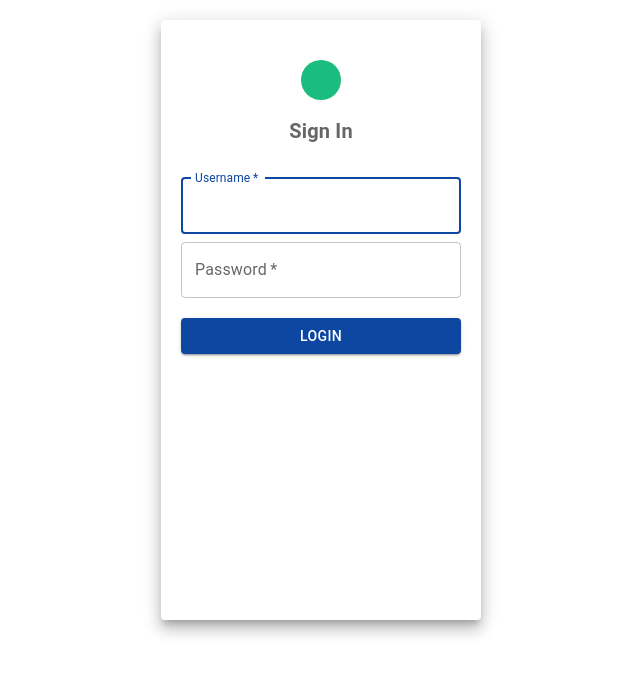
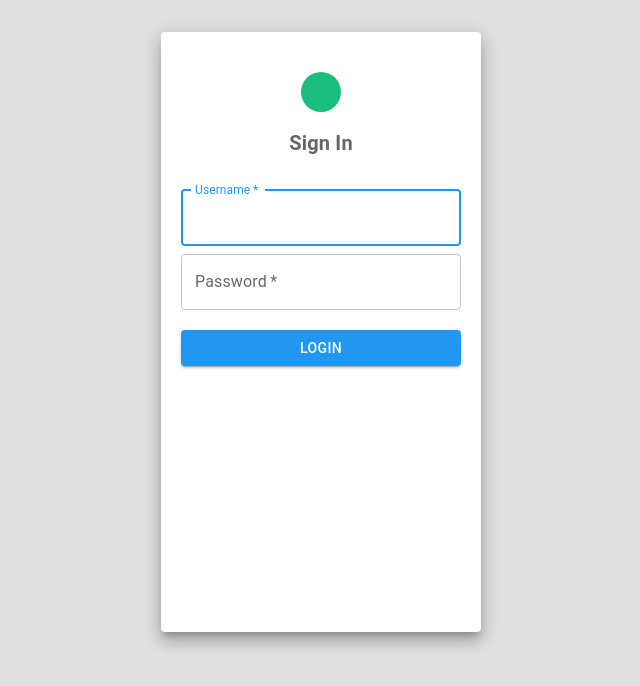
Before and after one commit to hoend008/mc-app, a React (Vite) app: page /login in a window 1280 px wide. Shown: the top 686 px of the page, without its empty margins (319-959 px from the left). Built offline with nearby package versions, Linux system fonts and the light colour scheme; some icons are missing.

Commit message:
play with some colors

```diff
--- a/src/App.tsx
+++ b/src/App.tsx
@@ -10,7 +10,7 @@ import { themeSettings } from "./theme";
 import useTheme from "./hooks/useTheme";
 
 function App() {
-  const { mode, handleChange } = useTheme();
+  const { mode } = useTheme();
 
   const appTheme = createTheme({
     palette: {
@@ -34,7 +34,7 @@ function App() {
             }
           >
             <Route path="/" element={<EmptyLayout />} />
-            <Route path="home" element={<Layout mode={mode} />}>
+            <Route path="home" element={<Layout/>}>
               <Route index element={<Home />} />
             </Route>
           </Route>
--- a/src/components/Home.tsx
+++ b/src/components/Home.tsx
@@ -10,6 +10,7 @@ const Home = () => {
         flexGrow: 1,
         p: 3,
         width: { sm: `calc(100% - ${drawerWidth}px)` },
+        bgcolor: "neutral.light"
       }}
     >
       <Toolbar />
--- a/src/components/Layout.tsx
+++ b/src/components/Layout.tsx
@@ -8,10 +8,9 @@ export const drawerWidth = 240;
 
 interface Props {
   window?: () => Window;
-  mode: boolean;
 }
 
-const Layout = ({ window, mode }: Props) => {
+const Layout = ({ window }: Props) => {
   const [mobileOpen, setMobileOpen] = useState(false);
   const [isClosing, setIsClosing] = useState(false);
 
@@ -32,7 +31,7 @@ const Layout = ({ window, mode }: Props) => {
 
   return (
     <Box sx={{ display: "flex" }}>
-      <Navbar handleDrawerToggle={handleDrawerToggle} mode={mode}/>
+      <Navbar handleDrawerToggle={handleDrawerToggle} />
       <Sidebar
         window={window}
         mobileOpen={mobileOpen}
--- a/src/components/Login.tsx
+++ b/src/components/Login.tsx
@@ -3,6 +3,7 @@ import useAuth from "../hooks/useAuth";
 import { useNavigate } from "react-router";
 import {
   Avatar,
+  Box,
   Button,
   FormGroup,
   FormLabel,
@@ -20,7 +21,7 @@ const Login = () => {
     padding: 20,
     height: "70vh",
     width: 280,
-    margin: "20px auto",
+    margin: "0 auto",
   };
   const formGroupStyle = { justifyContent: "center", alignItems: "center" };
   const formH2Style = { fontSize: 20, fontWeight: 700 };
@@ -85,7 +86,8 @@ const Login = () => {
   };
 
   return (
-    <form onSubmit={handleSubmit}>
+    <Box sx={{ minHeight: "100dvh", bgcolor: "neutral.light" }}>
+      <form onSubmit={handleSubmit} style={{ paddingTop: "2rem" }}>
         <Paper elevation={10} style={paperStyle}>
           <FormGroup sx={formGroupStyle}>
             <Avatar style={avatarStyle}>
@@ -126,6 +128,7 @@ const Login = () => {
           </FormGroup>
         </Paper>
       </form>
+    </Box>
   );
 };
 
--- a/src/components/Navbar.tsx
+++ b/src/components/Navbar.tsx
@@ -11,6 +11,8 @@ import {
 import MenuIcon from "@mui/icons-material/Menu";
 import DashboardIcon from "@mui/icons-material/Dashboard";
 import LogoutIcon from "@mui/icons-material/Logout";
+import LightModeOutlinedIcon from "@mui/icons-material/LightModeOutlined";
+import DarkModeOutlinedIcon from "@mui/icons-material/DarkModeOutlined";
 import { useContext } from "react";
 import { useNavigate } from "react-router";
 import AuthContext, { emptyAuth } from "../context/AuthProvider";
@@ -18,12 +20,11 @@ import useTheme from "../hooks/useTheme";
 
 interface Props {
   handleDrawerToggle: () => void;
-  mode: boolean;
 }
 
-const Navbar = ({ handleDrawerToggle, mode }: Props) => {
+const Navbar = ({ handleDrawerToggle }: Props) => {
   const { setAuth } = useContext(AuthContext);
-  const { handleChange } = useTheme();
+  const { mode, handleChange } = useTheme();
   const navigate = useNavigate();
 
   const logout = async () => {
@@ -61,12 +62,9 @@ const Navbar = ({ handleDrawerToggle, mode }: Props) => {
         </Box>
         <Typography variant="h6">Title</Typography>
         <Box sx={{ display: "flex" }}>
-          <FormGroup>
-            <FormControlLabel
-              control={<Switch checked={mode} onChange={handleChange} />}
-              label="Dark mode"
-            />
-          </FormGroup>
+          <IconButton onClick={handleChange}>
+            {mode ? <DarkModeOutlinedIcon /> : <LightModeOutlinedIcon />}
+          </IconButton>
           <IconButton onClick={logout}>
             <LogoutIcon />
           </IconButton>
--- a/src/components/Sidebar.tsx
+++ b/src/components/Sidebar.tsx
@@ -1,4 +1,14 @@
-import { Box, Drawer, Divider, List, ListItem, ListItemButton, ListItemIcon, ListItemText, Toolbar } from "@mui/material";
+import {
+  Box,
+  Drawer,
+  Divider,
+  List,
+  ListItem,
+  ListItemButton,
+  ListItemIcon,
+  ListItemText,
+  Toolbar,
+} from "@mui/material";
 import MailIcon from "@mui/icons-material/Mail";
 import InboxIcon from "@mui/icons-material/MoveToInbox";
 import CountrySelector from "./CountrySelector";
@@ -12,14 +22,17 @@ interface Props {
   handleDrawerClose: () => void;
 }
 
-
-const Sidebar = ({ window, mobileOpen, handleDrawerTransitionEnd, handleDrawerClose }: Props) => {
-
+const Sidebar = ({
+  window,
+  mobileOpen,
+  handleDrawerTransitionEnd,
+  handleDrawerClose,
+}: Props) => {
   const container =
     window !== undefined ? () => window().document.body : undefined;
 
   const drawer = (
-    <div>
+    <Box sx={{ bgcolor: "neutral.light" }}>
       <Toolbar />
       <Divider />
       <CountrySelector />
@@ -36,8 +49,8 @@ const Sidebar = ({ window, mobileOpen, handleDrawerTransitionEnd, handleDrawerCl
           </ListItem>
         ))}
       </List>
-    </div>
-  )
+    </Box>
+  );
 
   return (
     <Box
@@ -82,7 +95,7 @@ const Sidebar = ({ window, mobileOpen, handleDrawerTransitionEnd, handleDrawerCl
         {drawer}
       </Drawer>
     </Box>
-  )
-}
+  );
+};
 
-export default Sidebar
+export default Sidebar;
--- a/src/theme.ts
+++ b/src/theme.ts
@@ -14,15 +14,15 @@ export const tokens = (mode: boolean) => ({
           900: "#141414",
         },
         primary: {
-          100: "#bbdefb",
-          200: "#90caf9",
-          300: "#64b5f6",
-          400: "#42a5f5",
+          100: "#0d47a1",
+          200: "#1565c0",
+          300: "#1976d2",
+          400: "#1e88e5",
           500: "#2196f3",
-          600: "#1e88e5",
-          700: "#1976d2",
-          800: "#1565c0",
-          900: "#0d47a1",
+          600: "#42a5f5",
+          700: "#64b5f6",
+          800: "#90caf9",
+          900: "#bbdefb",
         },
         greenAccent: {
           100: "#dbf5ee",
@@ -71,15 +71,15 @@ export const tokens = (mode: boolean) => ({
           900: "#e0e0e0",
         },
         primary: {
-          100: "#0d47a1",
-          200: "#1565c0",
-          300: "#1976d2",
-          400: "#1e88e5", // manually changed
+          100: "#bbdefb",
+          200: "#90caf9",
+          300: "#64b5f6",
+          400: "#42a5f5",
           500: "#2196f3",
-          600: "#42a5f5",
-          700: "#64b5f6",
-          800: "#90caf9",
-          900: "#bbdefb",
+          600: "#1e88e5",
+          700: "#1976d2",
+          800: "#1565c0",
+          900: "#0d47a1",
         },
         greenAccent: {
           100: "#0f2922",
@@ -122,6 +122,22 @@ export const themeSettings = (mode: boolean) => {
   return mode
     ? {
         primary: {
+          main: colors.primary[100],
+        },
+        secondary: {
+          main: colors.greenAccent[500],
+        },
+        neutral: {
+          dark: colors.grey[700],
+          main: colors.grey[500],
+          light: colors.grey[700],
+        },
+        background: {
+          default: colors.primary[500],
+        },
+      }
+    : {
+        primary: {
           main: colors.primary[500],
         },
         secondary: {
@@ -130,23 +146,7 @@ export const themeSettings = (mode: boolean) => {
         neutral: {
           dark: colors.grey[700],
           main: colors.grey[500],
-          light: colors.grey[100],
-        },
-        background: {
-          default: colors.primary[500],
-        },
-      }
-    : {
-        primary: {
-          main: colors.primary[100],
-        },
-        secondary: {
-          main: colors.greenAccent[500],
-        },
-        neutral: {
-          dark: colors.grey[700],
-          main: colors.grey[500],
-          light: colors.grey[100],
+          light: colors.grey[900],
         },
         background: {
           default: "#fcfcfc",
```
Lines whose indentation alone changed are shown as unchanged.
